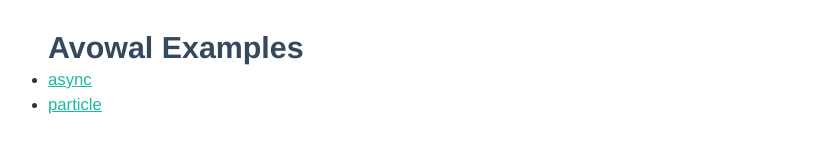
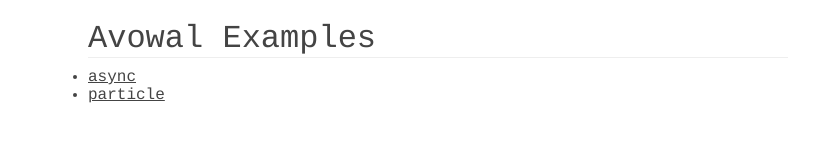
Before and after one commit to DerekCuevas/avowal, a website: page examples/index.html in a window 1280 px wide. Shown: the whole page, without its empty margins (202-1021 px from the left). Drawn offline with Linux system fonts and the light colour scheme.

Commit message:
updated examples css

```diff
--- a/examples/base.css
+++ b/examples/base.css
@@ -1,39 +1,41 @@
 * {
-    box-sizing: border-box;
-    -webkit-box-sizing: border-box;
-    -moz-box-sizing: border-box;
-    -ms-box-sizing: border-box;
+    margin: 0;
     padding: 0;
-    margin: 0;
 }
 
 html, body {
     width: 100%;
-    font-size: 100%;
-    font-family: "Helvetica Neue", Helvetica, Arial, sans-serif;
-    color: rgb(50, 50, 50);
+    height: 100%;
+    color: #444;
+    font-family: ‘Courier New’, Courier, monospace;
 }
 
 h1 {
-    color: rgb(52, 73, 94);
+    margin-bottom: 10px;
+    font-weight: normal;
+    border-bottom: 1px solid #eee;
 }
 
-ul li {
-    margin: 5px 0;
+p {
+    padding: 10px 0;
 }
 
 a {
-    font-size: 110%;
-    color: rgb(26, 188, 156);
+    color: #444;
 }
 
 a:hover {
-    color: rgb(149, 165, 166);
+    color: #aaa;
 }
 
-#container {
-    margin: 30px auto;
-    max-width: 800px;
-    font-size: 95%;
-    padding: 0 10px;
+span.keyword {
+    background-color: #ede;
+    padding: 0 1px;
+    border-radius: 2px;
 }
+
+.container {
+    margin: 0px auto;
+    max-width: 700px;
+    padding: 20px;
+}
--- a/examples/index.html
+++ b/examples/index.html
@@ -6,7 +6,7 @@
     <link rel="stylesheet" type="text/css" href="base.css">
 </head>
 <body>
-    <div id="container">
+    <div class="container">
         <h1>Avowal Examples</h1>
         <ul>
             <li><a href="async/">async</a></li>
```
